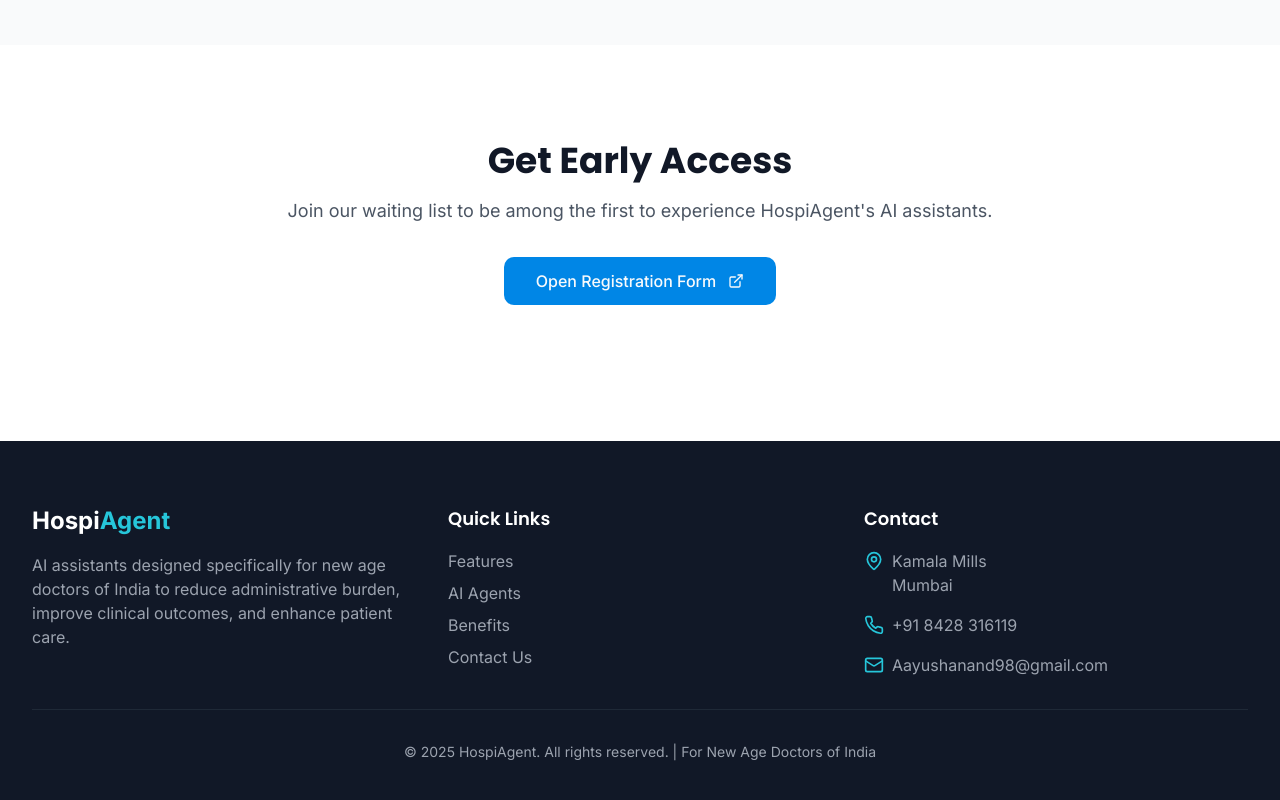
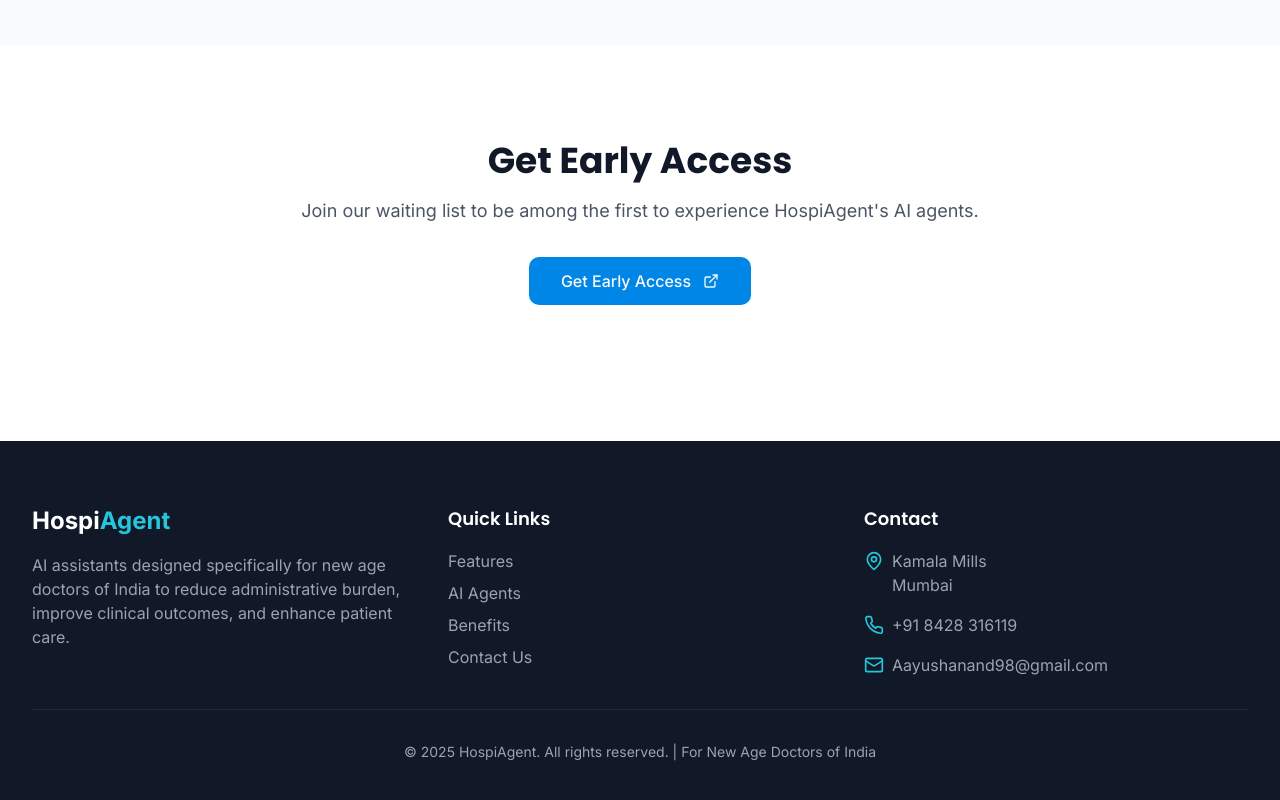
Before and after one commit to zaiddkhan/hospiagent-ai-assist, a React (Vite) app: page / in a window 1280 px wide. Shown: the part 5791-6591 px from the top of the page. Built offline with nearby package versions, Linux system fonts and the light colour scheme.

Commit message:
Add early access registration
Add a button to open the registration form for early access.

```diff
--- a/src/components/ContactSection.tsx
+++ b/src/components/ContactSection.tsx
@@ -17,14 +17,14 @@ const ContactSection = () => {
             Get Early Access
           </h2>
           <p className="text-lg text-gray-600 mb-8">
-            Join our waiting list to be among the first to experience HospiAgent's AI assistants.
+            Join our waiting list to be among the first to experience HospiAgent's AI agents.
           </p>
 
           <Button
             className="bg-hospi-500 hover:bg-hospi-600 h-12 px-8 text-base"
             onClick={openGoogleForm}
           >
-            Open Registration Form <ExternalLink className="ml-1" size={16} />
+            Get Early Access <ExternalLink className="ml-1" size={16} />
           </Button>
         </div>
       </div>
```
